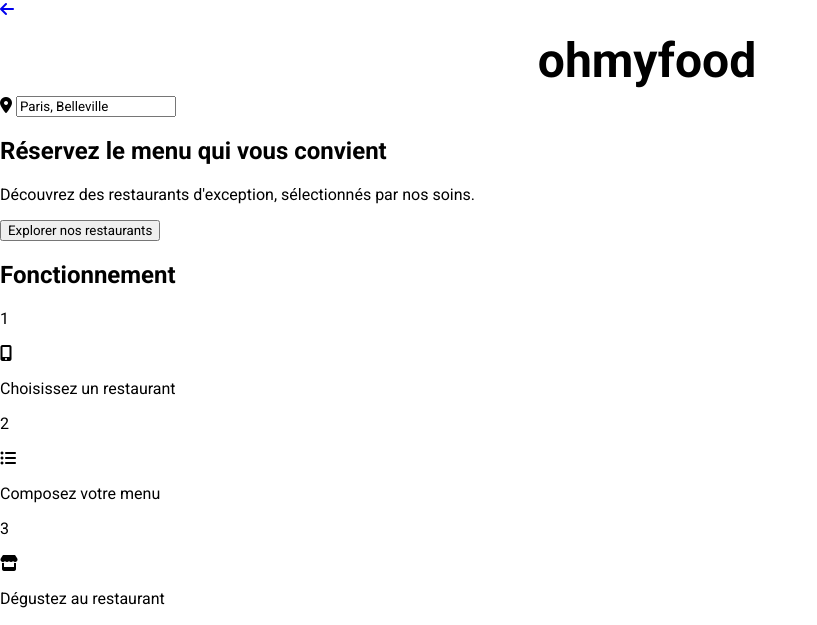
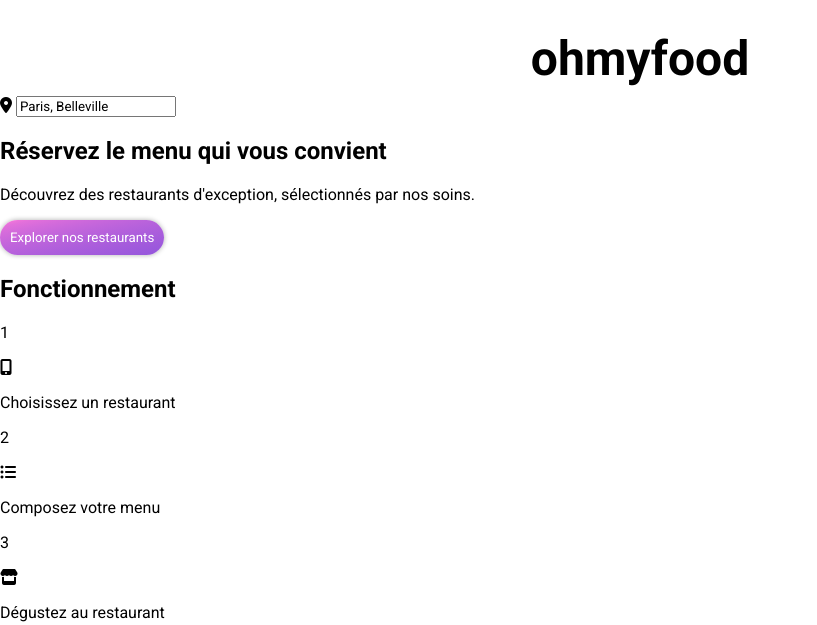
Before and after one commit to NathanPodevin/NathanPodevin_3_23112021, a website: page index.html in a window 1280 px wide. Shown: the top 625 px of the page, without its empty margins (0-817 px from the left). Drawn offline with Linux system fonts and the light colour scheme; a web font is replaced by a local one.

Commit message:
Mise à jour de la mixin du bouton principal

```diff
--- a/index.html
+++ b/index.html
@@ -10,7 +10,6 @@
 </head>
 <body>
    <header class="header">
-    <a href="index.html" class="header__arrow"><i class="fas fa-arrow-left"></i></a>
     <a href="index.html" class="header__logo"><h1>ohmyfood</h1></a>
    </header>
    <main>
--- a/sass/Utils/mixins.scss
+++ b/sass/Utils/mixins.scss
@@ -1,7 +1,12 @@
 @mixin bouton_principaux {
-    background: linear-gradient(to bottom right, $color-secondary, 40%, $color-primary);
+    background: linear-gradient(to bottom right, $color-secondary, 30%, $color-primary);
     color: #fff;
     border-radius: 100px;
     border: none;
     padding: 10px 10px 10px 10px;
+    @include bloc_shadow;
 }
+
+@mixin bloc_shadow {
+    box-shadow: 0px 0px 5px rgb(174, 174, 174);
+}
--- a/sass/main.scss
+++ b/sass/main.scss
@@ -1,9 +1,15 @@
 // Variables //
-@import "./utils/variables";
+@import "./Utils/variables";
+// Mixins //
+@import "./Utils/mixins.scss";
 
 // Base //
 @import "./Base/rules";
 @import "./Base/font";
 
 // Layout //
-@import "./layout/header";
+@import "./Layout/header";
+@import "./Layout/introform";
+
+// Components //
+@import "./Components/boutons";
```
Also changed, not shown: css/styles.css.
